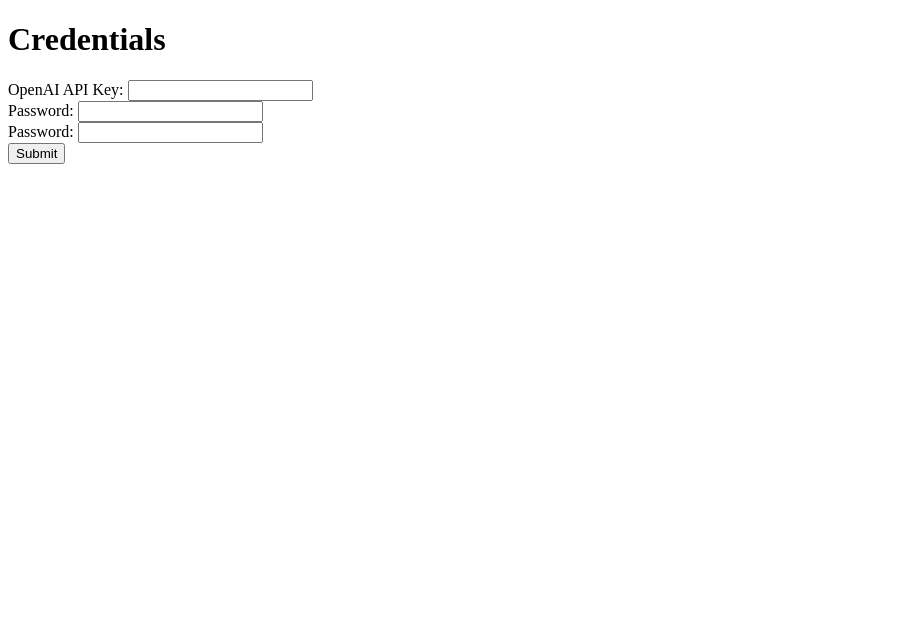
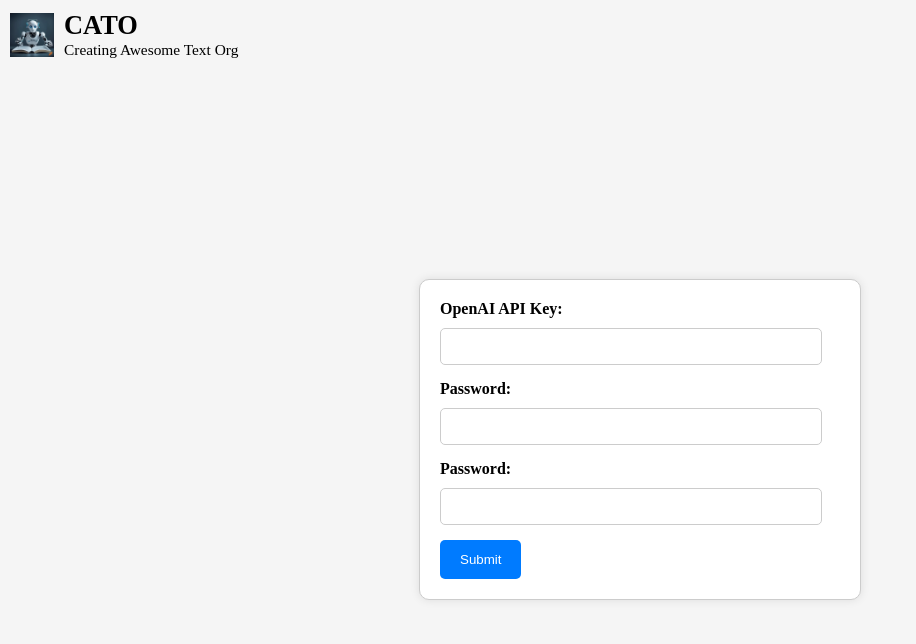
Before and after one commit to Creating-Awesome-Text-org/Mimic-1, a plain HTML site: page frontend/credentials.html in a window 1280 px wide. Shown: the whole page, without its empty margins (0-916 px from the left). Drawn offline with Linux system fonts and the light colour scheme.

Commit message:
credentials html successfully styled and working. credential API call also succesfully setting env variables

```diff
--- a/frontend/credentials.html
+++ b/frontend/credentials.html
@@ -2,11 +2,19 @@
 <html>
 <head>
     <title>Login Form</title>
+    <link rel="stylesheet" href="style.css">
     <script src="javascript/credentials.js"></script>
 </head>
 <body>
-    <h1>Credentials</h1>
-    <form id="credentialForm">
+    <div class="header">
+        <img src="resources/cato_icon.png" />
+        <div class="header_text">
+            <span class="main_text">CATO<br/></span>
+            <span class="sub_text">Creating Awesome Text Org</span>
+        </div>
+    </div>
+    <div class="container">
+        <form id="credentialForm">
         <!-- OPENAI API KEY -->
         <label for="openai_api_key">OpenAI API Key:</label>
         <input type="password" id="openai_api_key" name="openai_api_key" required><br>
@@ -21,3 +29,4 @@
 
         <button type="button" onclick="submitCredentials()">Submit</button>
     </form>
+    </div>
--- /dev/null
+++ b/frontend/style.css
@@ -0,0 +1,83 @@
+/* style.css */
+
+/* Reset some default margin and padding */
+body, h1, p, label, input, button {
+    margin: 0;
+    padding: 0;
+}
+
+/* Center the form on the page */
+.container {
+    display: flex;
+    justify-content: center;
+    align-items: center;
+    height: 90vh;
+    background-color: #f5f5f5;
+}
+
+/* Basic styling for the header */
+.header {
+    display: flex;
+    align-items: center;
+    padding: 10px;
+    background-color: #f5f5f5;
+}
+
+.header img {
+    width: 44px;
+    height: 44px;
+    margin-right: 10px;
+}
+
+.header_text {
+    display: flex;
+    flex-direction: column;
+}
+
+.main_text {
+    font-size: 26.4px;
+    font-weight: bold;
+}
+
+.sub_text {
+    font-size: 15.4px;
+}
+
+/* Styling for the form */
+#credentialForm {
+    margin-top: 20px;
+    padding: 20px 20px 20px 20px; /* Adjust padding for equal spacing */
+    border: 1px solid #ccc;
+    border-radius: 10px;
+    background-color: #fff;
+    width: 90%;
+    max-width: 400px; /* Limit the maximum width of the form */
+    box-shadow: 0px 0px 10px rgba(0, 0, 0, 0.1); /* Add a subtle shadow */
+}
+
+label {
+    display: block;
+    margin-bottom: 10px;
+    font-weight: bold;
+}
+
+input {
+    width: 90%;
+    padding: 10px;
+    margin-bottom: 15px;
+    border: 1px solid #ccc;
+    border-radius: 5px;
+}
+
+button {
+    background-color: #007bff;
+    color: #fff;
+    padding: 12px 20px;
+    border: none;
+    border-radius: 5px;
+    cursor: pointer;
+}
+
+button:hover {
+    background-color: #0056b3;
+}
```
Also changed, not shown: frontend/resources/cato_icon.png (added), 1 other file.
